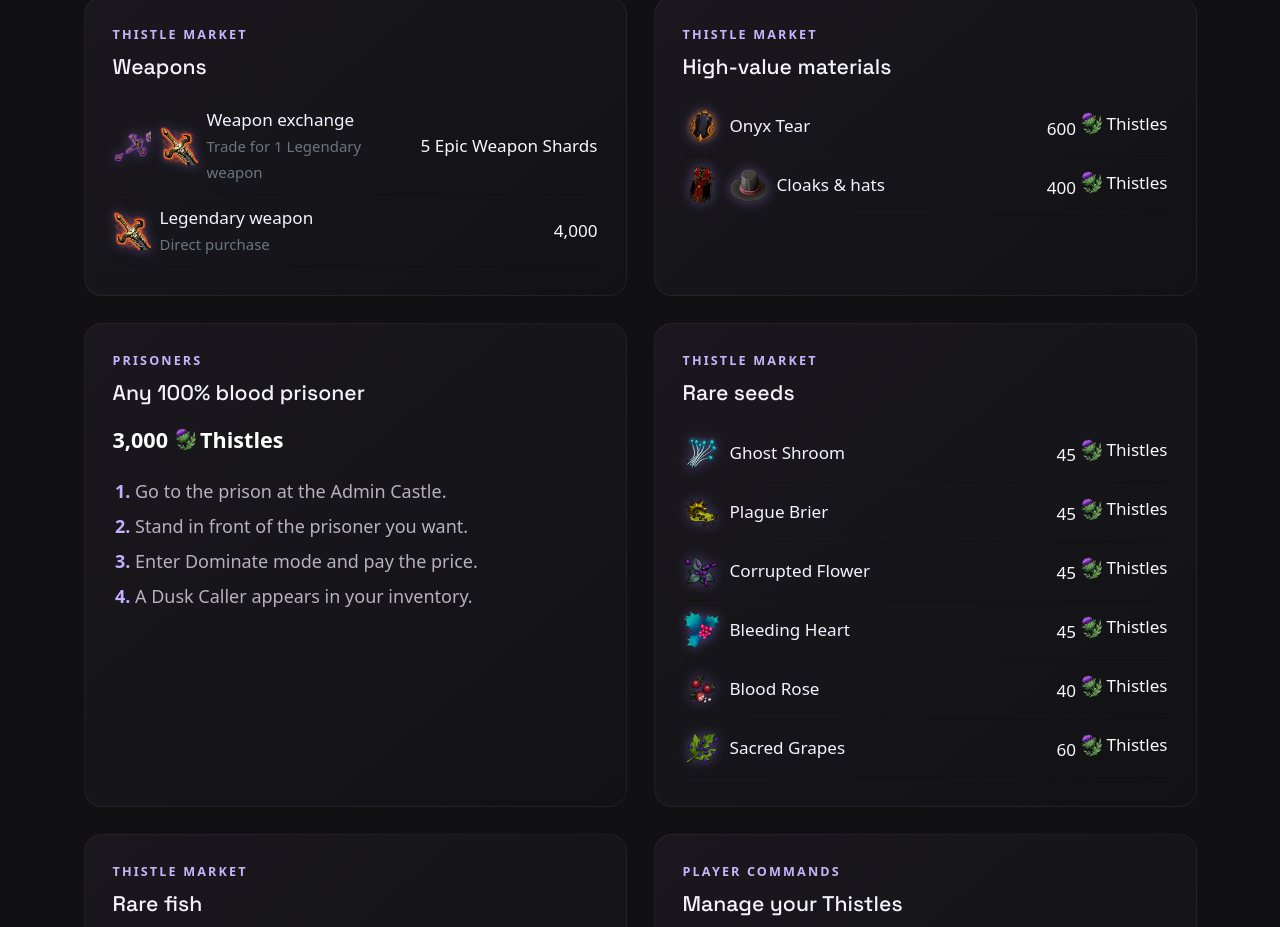
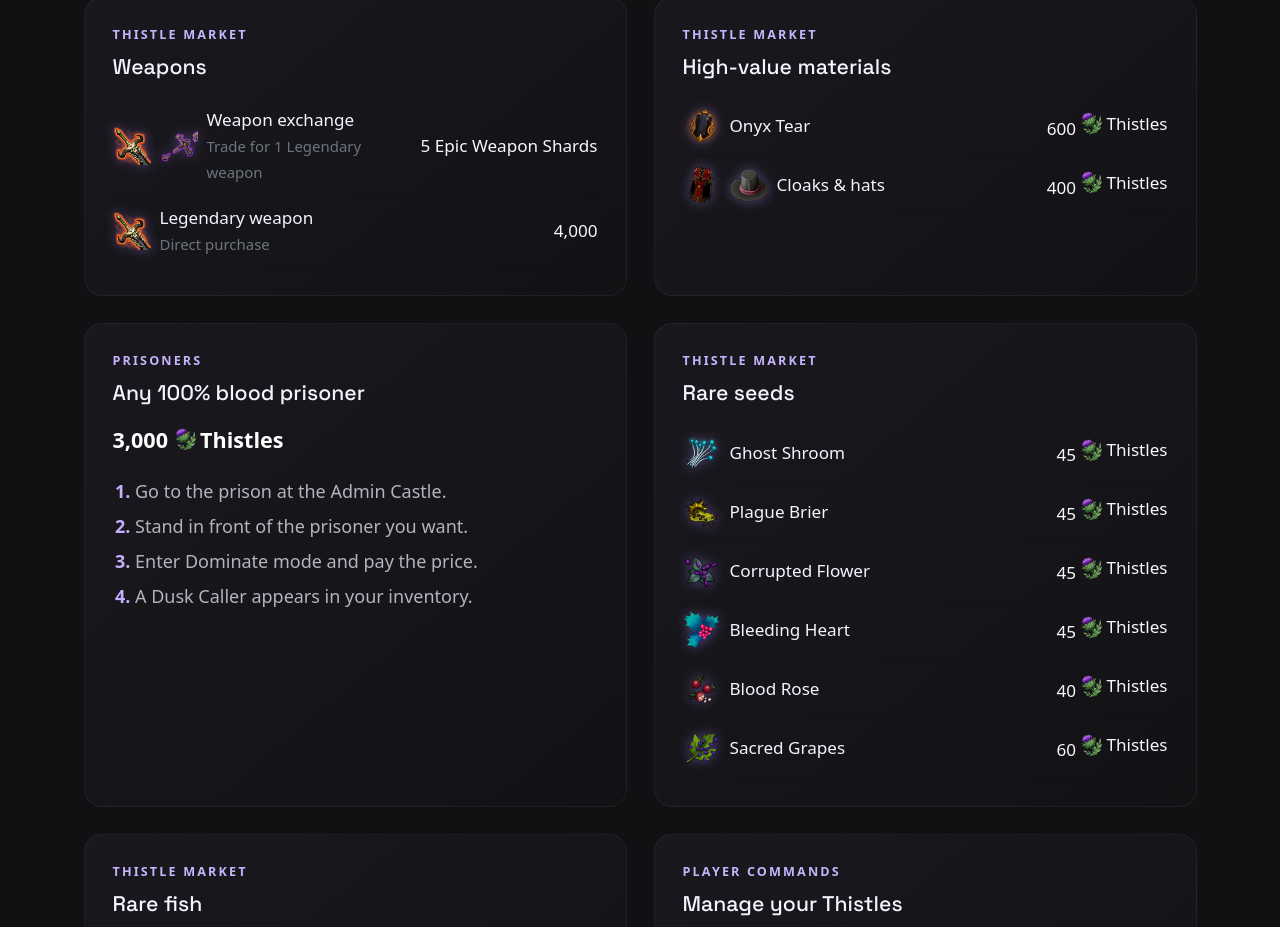
Before and after one commit to Neenchen/black-vein-website, a React (Vite) app: page /market in a window 1280 px wide. Shown: the part 1014-1941 px from the top of the page. Built offline with nearby package versions, Linux system fonts and the light colour scheme.

Commit message:
Reorder weapon exchange icons

```diff
--- a/src/pages/Market.tsx
+++ b/src/pages/Market.tsx
@@ -19,7 +19,7 @@ import gravecaller from "../assets/items/the-gravecaller.png";
 
 type MarketItem = { name: string; price: string; note?: string; images?: string[] };
 const rewards = [["Daily login", "100"], ["First V Blood kill", "50"], ["PvP kill", "15"], ["Every 45 min played", "5"], ["Events & activities", "Variable"]];
-const weapons: MarketItem[] = [{ name: "Weapon exchange", price: "5 Epic Weapon Shards", note: "Trade for 1 Legendary weapon", images: [epicShard, gravecaller] }, { name: "Legendary weapon", price: "4,000", note: "Direct purchase", images: [gravecaller] }];
+const weapons: MarketItem[] = [{ name: "Weapon exchange", price: "5 Epic Weapon Shards", note: "Trade for 1 Legendary weapon", images: [gravecaller, epicShard] }, { name: "Legendary weapon", price: "4,000", note: "Direct purchase", images: [gravecaller] }];
 const premium: MarketItem[] = [{ name: "Onyx Tear", price: "600", images: [onyxTear] }, { name: "Cloaks & hats", price: "400", images: [immortalKingsCloak, topHat] }];
 const seeds: MarketItem[] = [{ name: "Ghost Shroom", price: "45", images: [ghostShroom] }, { name: "Plague Brier", price: "45", images: [plagueBrier] }, { name: "Corrupted Flower", price: "45", images: [corruptedFlower] }, { name: "Bleeding Heart", price: "45", images: [bleedingHeart] }, { name: "Blood Rose", price: "40", images: [bloodRose] }, { name: "Sacred Grapes", price: "60", images: [sacredGrape] }];
 const fish: MarketItem[] = [{ name: "Sage Fish", price: "45", images: [sageFish] }, { name: "Swamp Dweller", price: "45", images: [swampDweller] }, { name: "Corrupted Fish", price: "45", images: [corruptedFish] }, { name: "Golden River Bass", price: "45", images: [goldenRiverBass] }];
```
